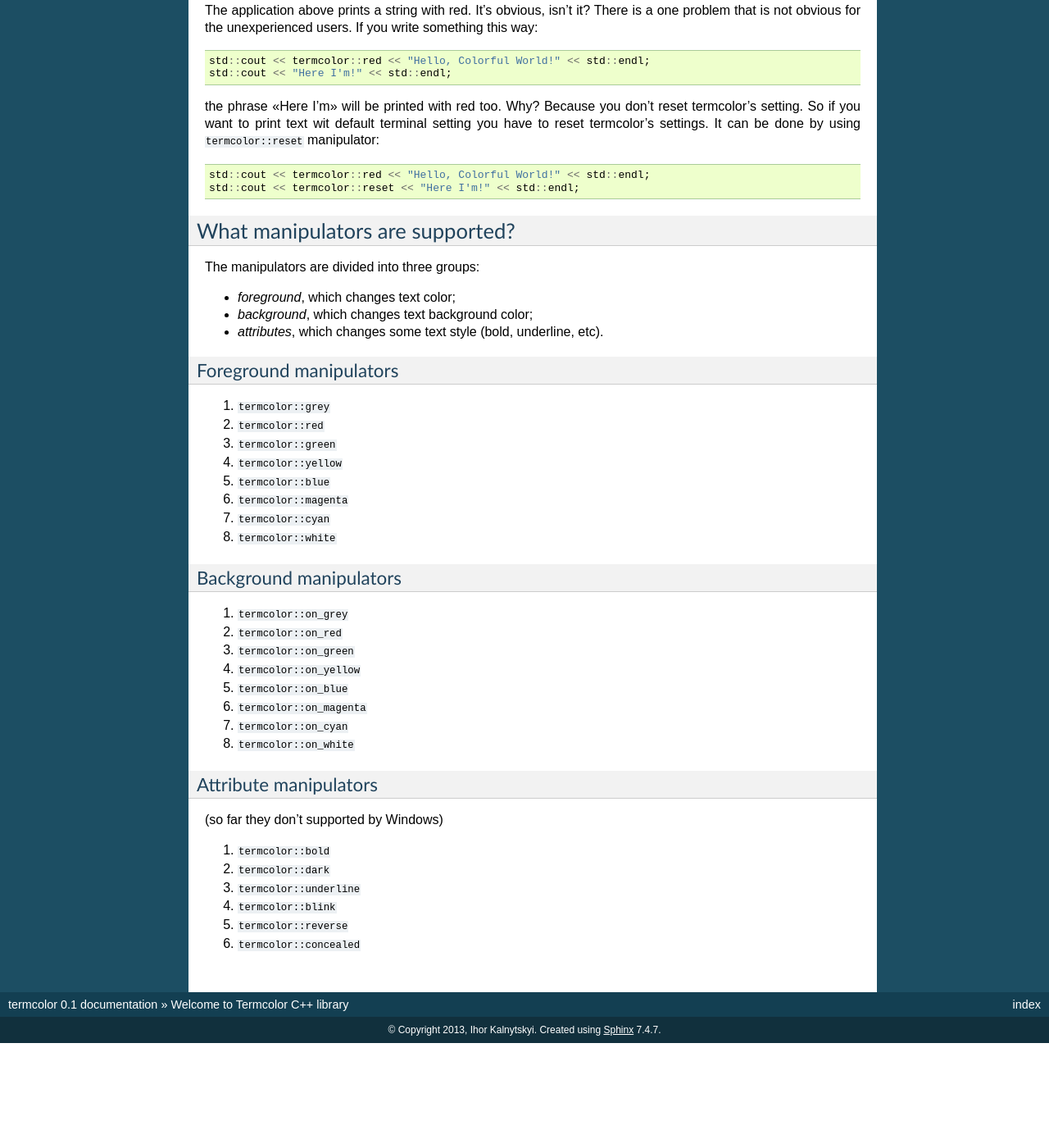
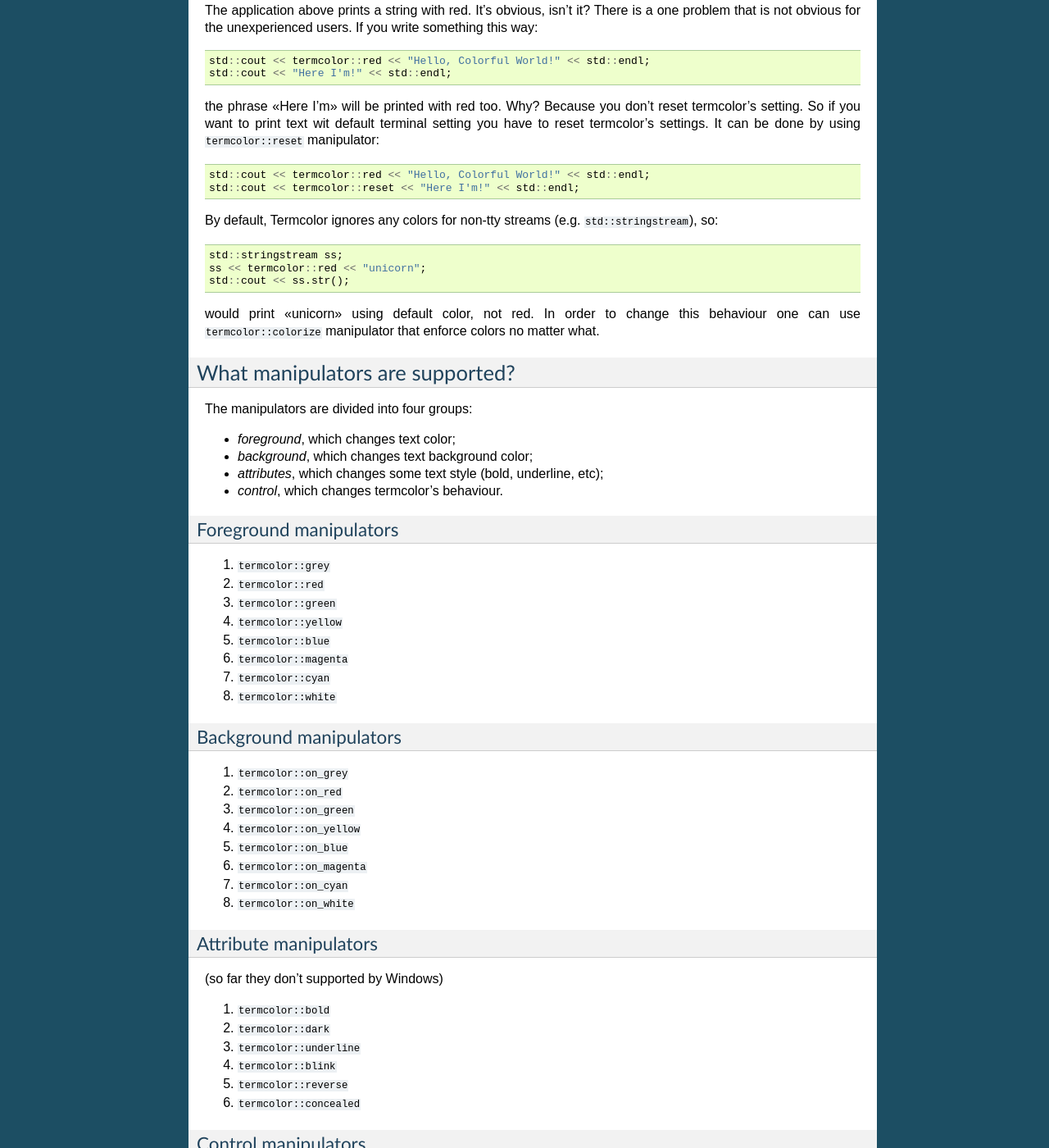
Before and after one commit to ikalnytskyi/termcolor, a Sphinx documentation site: the page built from docs/index.rst, in a window 1280 px wide and 1400 px high, scrolled down 1179 px. Shown: the whole window at 82% size. Built offline with Sphinx 7.4.7, drawn with Linux system fonts in a browser that asks for light colours; before the commit the page ends 2451 px from its top, so only the background shows below that; some of the changed text lies outside the part shown.

Commit message:
Colorize std::stringstream if 'colorize' is passed
So far termcolor aimed to colorize only those streams that are bound to
TTY (terminal). However, it's not always the case and sometimes we need
to colorize (i.e. write ANSI escape sequences) text even in plain
stringstreams, so when we print them to TTY - it will be colorized.

For this case two new manipulators were added:

 * colorize
 * nocolorize

which are enable and disable colorization respectively.

Usage:

 std::stringstream ss;
 ss << termcolor::colorize << termcolor::blue << "Hej!";

Fixes #5

```diff
--- a/docs/index.rst
+++ b/docs/index.rst
@@ -62,15 +62,27 @@ setting you have to reset termcolor's settings. It can be done by using
     std::cout << termcolor::red << "Hello, Colorful World!" << std::endl;
     std::cout << termcolor::reset << "Here I'm!" << std::endl;
 
+By default, Termcolor ignores any colors for non-tty streams
+(e.g. ``std::stringstream``), so::
+
+    std::stringstream ss;
+    ss << termcolor::red << "unicorn";
+    std::cout << ss.str();
+
+would print «unicorn» using default color, not red. In order to change this
+behaviour one can use ``termcolor::colorize`` manipulator that enforce colors
+no matter what.
+
 
 What manipulators are supported?
 --------------------------------
 
-The manipulators are divided into three groups:
+The manipulators are divided into four groups:
 
 * *foreground*, which changes text color;
 * *background*, which changes text background color;
-* *attributes*, which changes some text style (bold, underline, etc).
+* *attributes*, which changes some text style (bold, underline, etc);
+* *control*, which changes termcolor's behaviour.
 
 
 Foreground manipulators
@@ -110,3 +122,11 @@ Attribute manipulators
 #. ``termcolor::blink``
 #. ``termcolor::reverse``
 #. ``termcolor::concealed``
+
+Control manipulators
+....................
+
+(so far they don't supported by Windows)
+
+#. ``termcolor::colorize``
+#. ``termcolor::nocolorize``
```
Also changed, not shown: 2 other files.
